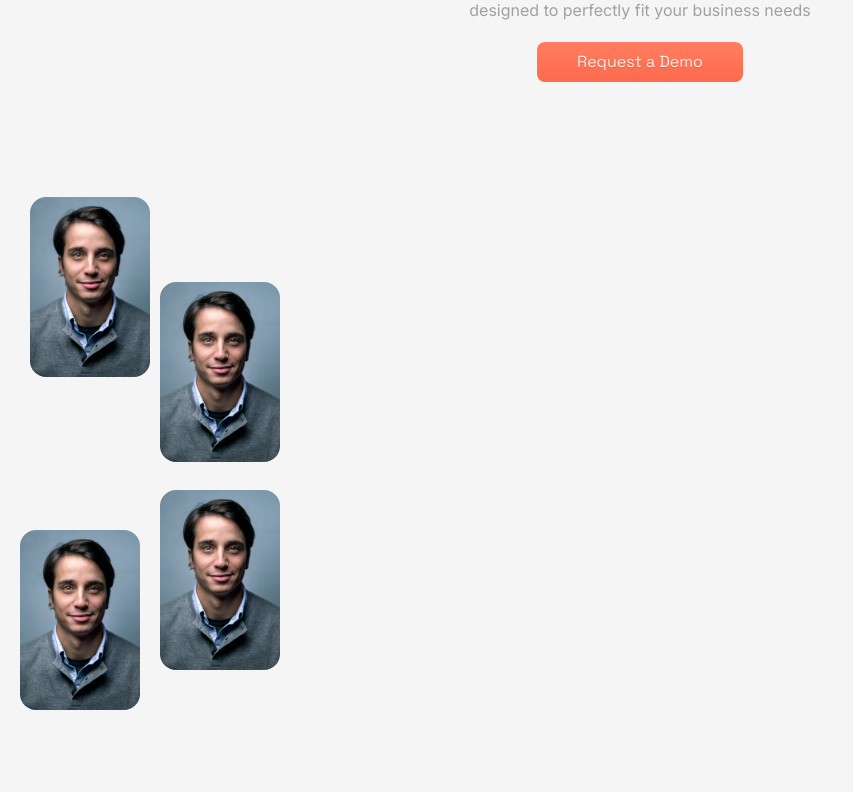
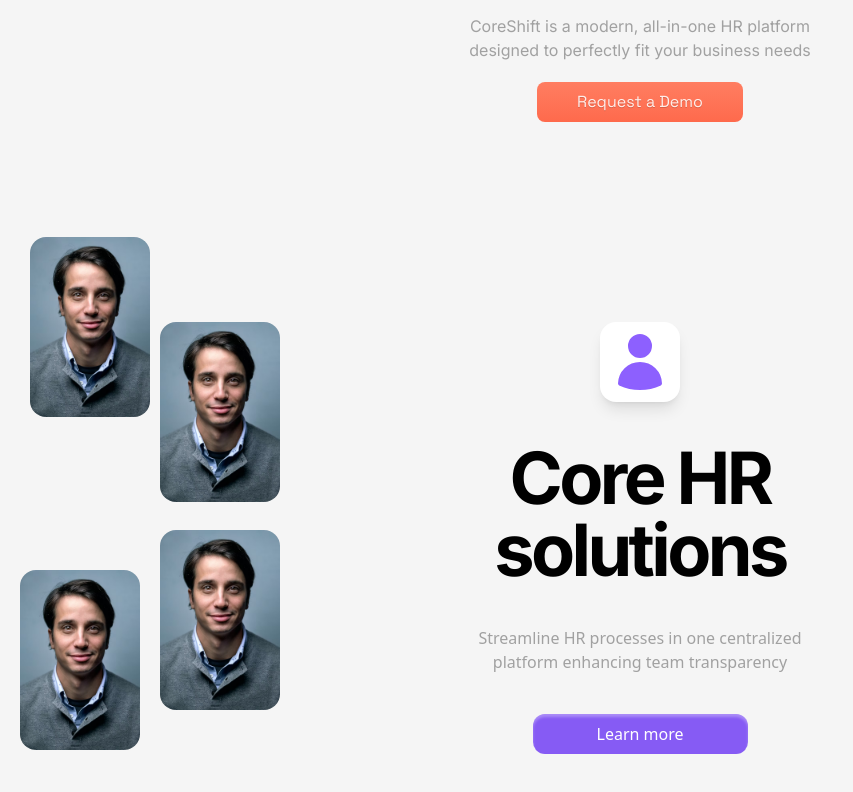
Before and after one commit to Mohammedmt10/coreshift, a Next.js app: page / in a window 1280 px wide. Shown: the part 522-1314 px from the top of the page, without its empty margins (0-853 px from the left). Built offline with nearby package versions, Linux system fonts and the light colour scheme.

Commit message:
added page 2 mid section

```diff
--- a/app/components/heroSection.tsx
+++ b/app/components/heroSection.tsx
@@ -4,7 +4,7 @@
 export const HeroSection = () => {
   return (
     <div>
-        <div className="pt-20">
+        <div className="pt-30">
         <FlowDiagram />
       </div>
         <div className="font-grostesk text-center mt-15">
--- a/app/components/leftRotator.tsx
+++ b/app/components/leftRotator.tsx
@@ -137,7 +137,7 @@
     },[animate])
 
   return (
-        <div className='flex mt-50 ml-40 min-h-screen' ref={scope}>
+        <div className='flex ml-40' ref={scope}>
         <div>
             <motion.div
             initial={leftPositions[0]}
--- /dev/null
+++ b/app/icons/user.tsx
@@ -0,0 +1,10 @@
+import React from 'react'
+
+export const User = () => {
+  return (
+    <svg xmlns="http://www.w3.org/2000/svg" fill="#8d60fe" viewBox="0 0 24 24" strokeWidth="1.5" stroke="currentColor" className="size-20 text-[#8d60fe] rounded-2xl bg-white p-2 shadow-lg">
+  <path strokeLinecap="round" strokeLinejoin="round" d="M15.75 6a3.75 3.75 0 1 1-7.5 0 3.75 3.75 0 0 1 7.5 0ZM4.501 20.118a7.5 7.5 0 0 1 14.998 0A17.933 17.933 0 0 1 12 21.75c-2.676 0-5.216-.584-7.499-1.632Z" />
+</svg>
+
+  )
+}
--- a/app/page.tsx
+++ b/app/page.tsx
@@ -3,7 +3,7 @@
 
 export default function Home() {
   return (
-    <div className="min-h-screen bg-neutral-100 pt-8">
+    <div className="min-h-screen h-full bg-neutral-100 pt-8">
       <Page1 />
       <Page2 />
     </div>
--- a/app/pages/page2.tsx
+++ b/app/pages/page2.tsx
@@ -1,11 +1,26 @@
 import { LeftRotator } from "../components/leftRotator"
-
+import { User } from "@/app/icons/user"
 export const Page2 = () => {
 
-
 return (
-    <div>
+    <div className="pt-50 min-h-screen items-center">
         <LeftRotator />
+        <div className=" w-fit mx-auto flex flex-col items-center gap-10 text-center">
+            <div>
+                <User />
+            </div>
+            <div className="font-bold text-7xl font-inter tracking-tighter">
+                Core HR <br />
+                solutions
+            </div>
+            <div className="text-neutral-400">
+                Streamline HR processes in one centralized <br />
+                platform enhancing team transparency
+            </div>
+            <button className="py-2 px-16 rounded-xl bg-[#865bf4] shadow-[inset_0px_-3px_5px_rgb(112, 52, 253,0.3)] shadow-[inset_0px_3px_3px_rgba(255,255,255,0.3)] text-white cursor-pointer">
+                Learn more
+            </button>
+        </div>
     </div>
   )
 }
```
